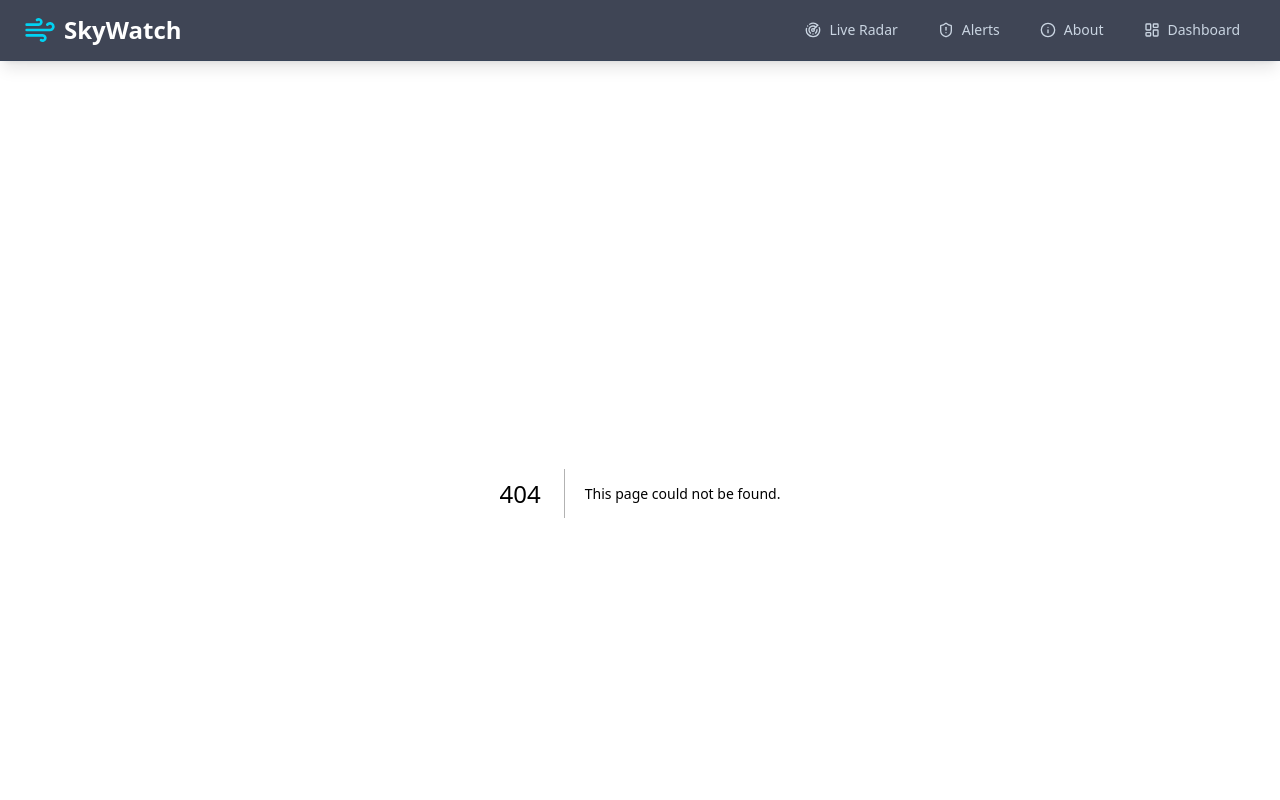
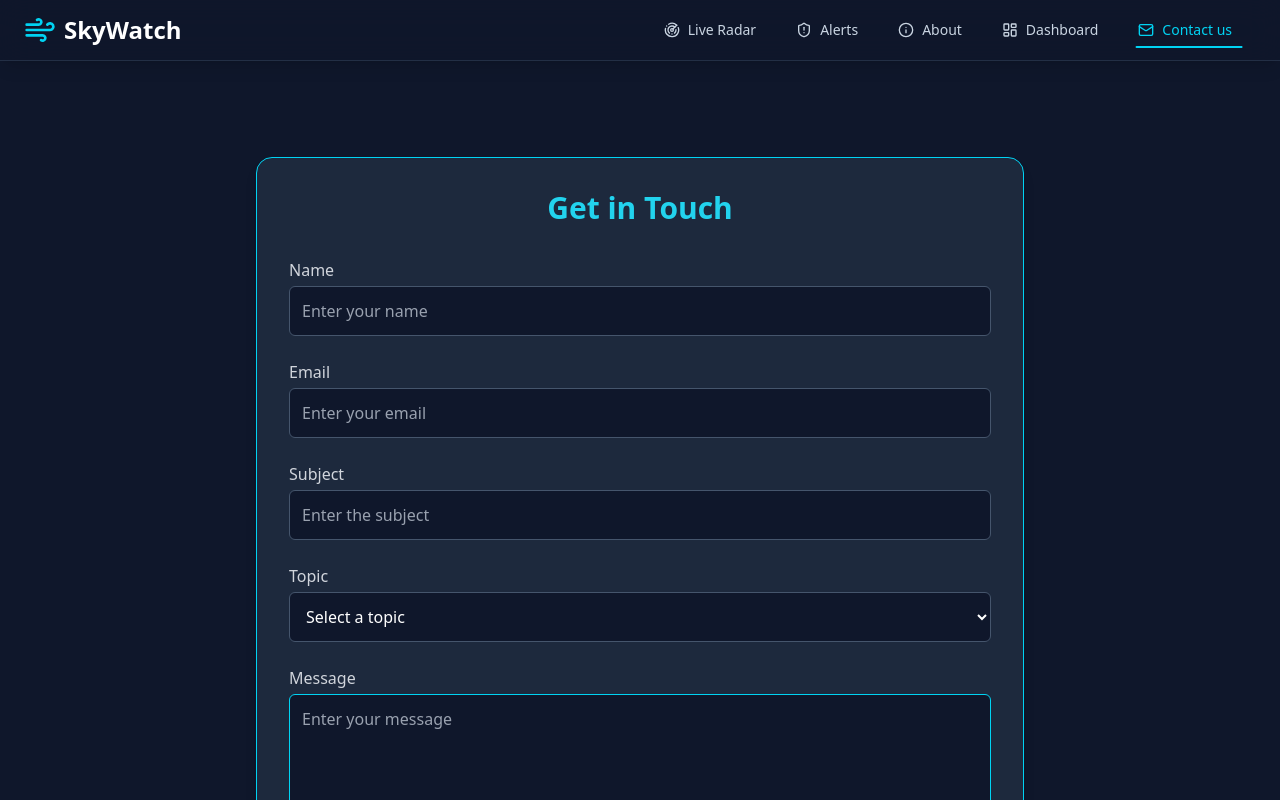
Before and after one commit to Ramharsh-aidev/skywatch_alerts, a Next.js app: page /contact in a window 1280 px wide. Before the commit this address had no page. Shown: the top 800 px of the page. Built offline with nearby package versions, Linux system fonts and the light colour scheme.

Commit message:
Add contact form and save responses to temp_DB/response.txt (#33)
* Add contact form and save responses to temp_DB/response.txt

* Update page.tsx

* Update route.ts

* Fixed type error and button submission

---------

Co-authored-by: Dnyanesh Pise <gitdnyanesh@hotmail.com>

```diff
--- /dev/null
+++ b/src/app/api/feedback/route.ts
@@ -0,0 +1,38 @@
+import { NextResponse } from "next/server";
+import { writeFile } from "fs/promises";
+import path from "path";
+
+export async function POST(req: Request) {
+  const body = await req.json();
+
+  const { name, email, subject, message, topic } = body;
+
+  // Validate all fields including topic
+  if (!name || !email || !subject || !message || !topic) {
+    return NextResponse.json(
+      { error: "All fields are required including topic" },
+      { status: 400 }
+    );
+  }
+
+  const content = `
+Name: ${name}
+Email: ${email}
+Subject: ${subject}
+Topic: ${topic}
+Message: ${message}
+---
+`;
+
+  const filePath = path.join(process.cwd(), "/temp_DB/response.txt");
+
+  try {
+    await writeFile(filePath, content, { flag: "a" });
+    return NextResponse.json({ message: "Feedback received!" });
+  } catch (err) {
+    return NextResponse.json(
+      { error: "Failed to write feedback" },
+      { status: 500 }
+    );
+  }
+}
--- /dev/null
+++ b/src/app/contact/page.tsx
@@ -0,0 +1,173 @@
+"use client";
+
+import { useState } from "react";
+
+export default function ContactPage() {
+  const [formData, setFormData] = useState({
+    name: "",
+    email: "",
+    subject: "",
+    topic: "",
+    message: "",
+  });
+
+  const [status, setStatus] = useState("");
+
+  const handleChange = (
+    e: React.ChangeEvent<
+      HTMLInputElement | HTMLTextAreaElement | HTMLSelectElement
+    >
+  ) => {
+    const { name, value } = e.target;
+    setFormData({ ...formData, [name]: value });
+  };
+
+  const handleSubmit = async (e: React.FormEvent) => {
+    e.preventDefault();
+    setStatus("Submitting...");
+
+    try {
+      const res = await fetch("/api/feedback", {
+        method: "POST",
+        headers: { "Content-Type": "application/json" },
+        body: JSON.stringify(formData),
+      });
+
+      const data = await res.json();
+      setStatus(data.message || data.error || "Submitted!");
+      setFormData({
+        name: "",
+        email: "",
+        subject: "",
+        topic: "",
+        message: "",
+      });
+    } catch (err) {
+      setStatus("Something went wrong. Please try again.");
+    }
+  };
+
+  return (
+    <main className="min-h-screen bg-slate-900 py-16 px-4 md:px-8 lg:px-16">
+      <div className="max-w-3xl mx-auto bg-slate-800 border border-cyan-400 shadow-lg rounded-2xl p-8 text-white">
+        <h1 className="text-3xl font-bold mb-8 text-center text-[#22d3ee]">
+          Get in Touch
+        </h1>
+
+        <form onSubmit={handleSubmit} className="space-y-6">
+          {/* Name */}
+          <div>
+            <label htmlFor="name" className="block font-medium text-gray-300">
+              Name
+            </label>
+            <input
+              name="name"
+              id="name"
+              type="text"
+              placeholder="Enter your name"
+              onChange={handleChange}
+              value={formData.name}
+              className="mt-1 block w-full bg-slate-900 border border-slate-600 text-white placeholder-gray-400 rounded-md p-3 focus:ring-cyan-400 focus:border-cyan-400 transition"
+              required
+            />
+          </div>
+
+          {/* Email */}
+          <div>
+            <label htmlFor="email" className="block font-medium text-gray-300">
+              Email
+            </label>
+            <input
+              name="email"
+              id="email"
+              type="email"
+              placeholder="Enter your email"
+              onChange={handleChange}
+              value={formData.email}
+              className="mt-1 block w-full bg-slate-900 border border-slate-600 text-white placeholder-gray-400 rounded-md p-3 focus:ring-cyan-400 focus:border-cyan-400 transition"
+              required
+            />
+          </div>
+
+          {/* Subject */}
+          <div>
+            <label
+              htmlFor="subject"
+              className="block font-medium text-gray-300"
+            >
+              Subject
+            </label>
+            <input
+              name="subject"
+              id="subject"
+              type="text"
+              placeholder="Enter the subject"
+              onChange={handleChange}
+              value={formData.subject}
+              className="mt-1 block w-full bg-slate-900 border border-slate-600 text-white placeholder-gray-400 rounded-md p-3 focus:ring-cyan-400 focus:border-cyan-400 transition"
+              required
+            />
+          </div>
+
+          {/* Topic Dropdown */}
+          <div>
+            <label htmlFor="topic" className="block font-medium text-gray-300">
+              Topic
+            </label>
+            <select
+              name="topic"
+              id="topic"
+              onChange={handleChange}
+              className="mt-1 block w-full bg-slate-900 border border-slate-600 text-white rounded-md p-3 focus:ring-cyan-400 focus:border-cyan-400 transition"
+              required
+            >
+              <option value="">Select a topic</option>
+              <option value="missed-alerts">Missed Alerts</option>
+              <option value="alert-delay">Delay in Alerting</option>
+              <option value="suggestions">
+                Suggestions for Improving the App
+              </option>
+              <option value="support">Support or Sponsorship</option>
+            </select>
+          </div>
+
+          {/* Message */}
+          <div>
+            <label
+              htmlFor="message"
+              className="block font-medium text-gray-300"
+            >
+              Message
+            </label>
+            <textarea
+              name="message"
+              id="message"
+              rows={5}
+              placeholder="Enter your message"
+              onChange={handleChange}
+              value={formData.message}
+              className="mt-1 block w-full bg-slate-900 border border-cyan-400 text-white placeholder-gray-400 rounded-md p-3 focus:ring-cyan-400 focus:border-cyan-400 transition"
+              required
+            />
+          </div>
+
+          {/* Submit Button */}
+          <div className="text-center">
+            <button
+              type="submit"
+              disabled={status === "Submitting..."}
+              className="bg-cyan-400 hover:bg-cyan-300 text-black font-semibold py-2 px-6 rounded-lg transition disabled:opacity-50 disabled:cursor-not-allowed"
+            >
+              {status === "Submitting..." ? "Sending..." : "Send Message"}
+            </button>
+          </div>
+
+          {/* Status Message */}
+          {status && (
+            <p className="text-center text-sm text-green-400 mt-2">{status}</p>
+          )}
+        </form>
+      </div>
+    </main>
+  );
+}
--- a/src/components/layout/Navbar.tsx
+++ b/src/components/layout/Navbar.tsx
@@ -4,13 +4,14 @@
 import React, { useState, useEffect } from 'react';
 import Link from 'next/link';
 import { usePathname } from 'next/navigation';
-import { Radar, ShieldAlert, Info, Menu, X, Wind, LayoutDashboard } from 'lucide-react';
+import { Radar, ShieldAlert, Info, Menu, X, Wind, LayoutDashboard, Mail} from 'lucide-react';
 
 const navLinks = [
   { href: '/', label: 'Live Radar', icon: Radar },
   { href: '/alerts', label: 'Alerts', icon: ShieldAlert },
   { href: '/about', label: 'About', icon: Info },
   { href: '/dashboard', label: 'Dashboard', icon: LayoutDashboard  },
+  { href: '/contact', label: 'Contact us', icon: Mail },
 ];
 
 export default function Navbar() {
```
Also changed, not shown: temp_DB/response.txt (added).
